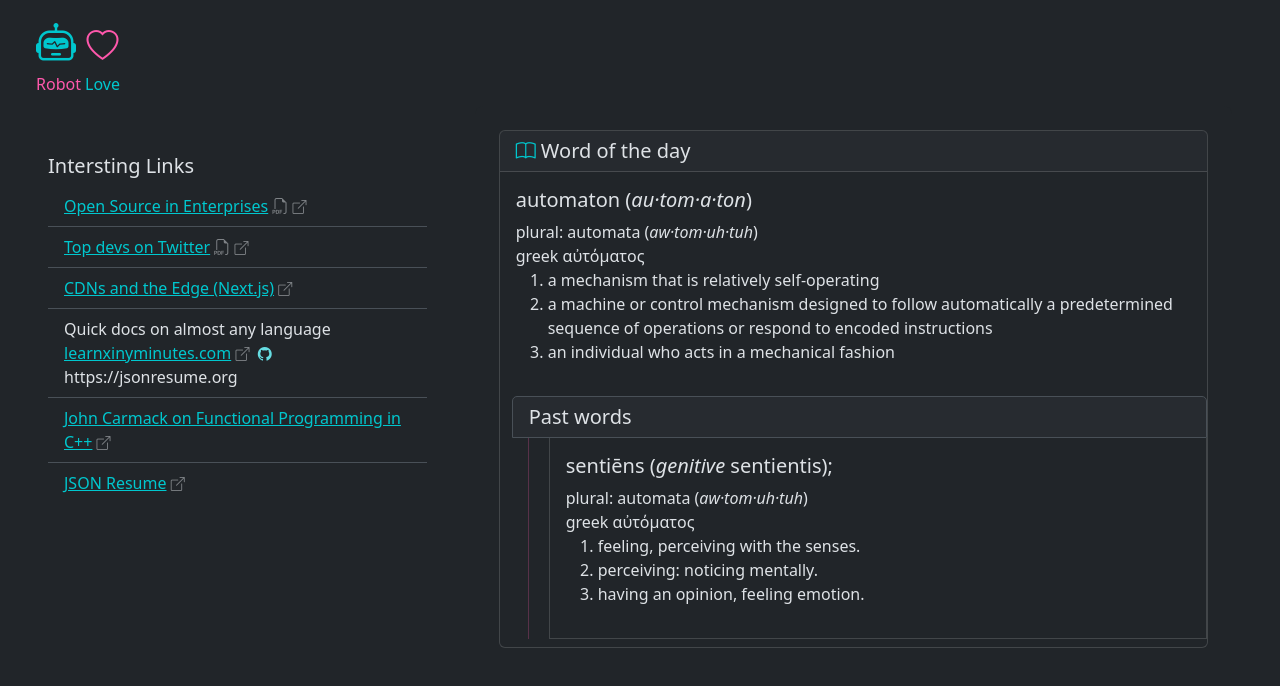
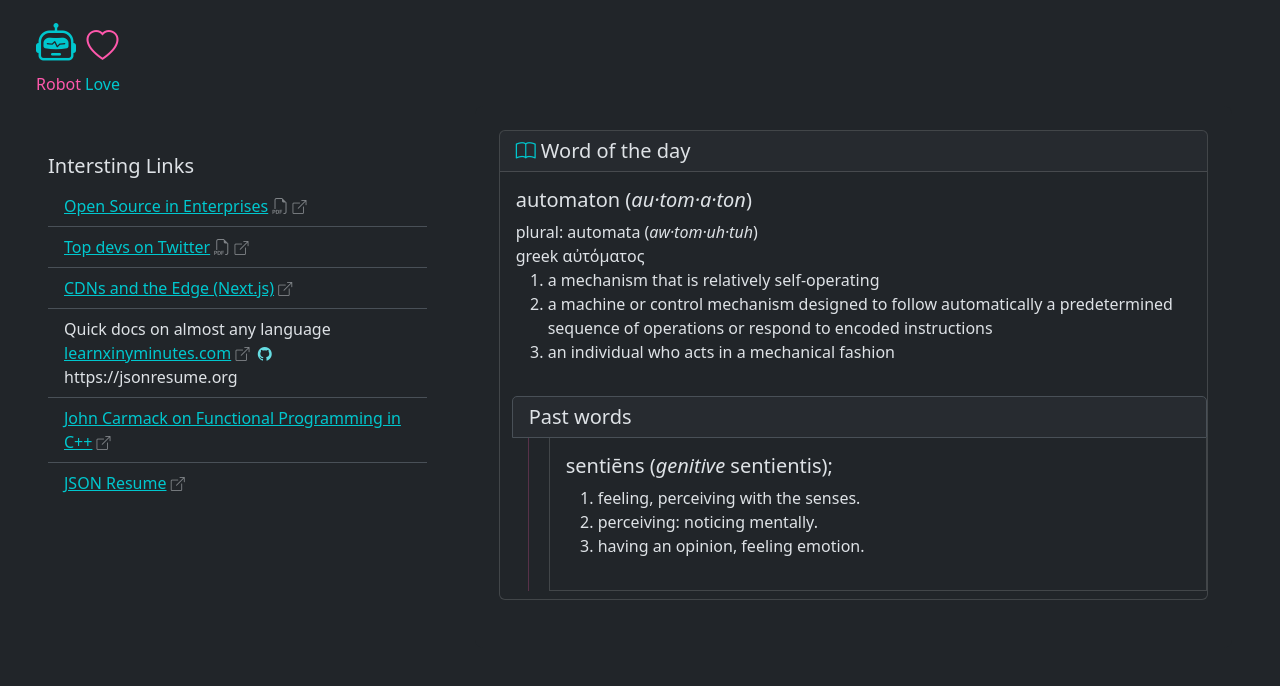
Before and after one commit to imaPheven/static-site, a React (Create React App) app: page / in a window 1280 px wide. Shown: the top 686 px of the page. Built offline with nearby package versions, Linux system fonts and the light colour scheme.

Commit message:
clean-up

```diff
--- a/src/components/home.js
+++ b/src/components/home.js
@@ -96,10 +96,6 @@ export default function Home() {
                             <div class="card-body">
                               <h5 class="card-title">sentiēns (<i>genitive</i> sentientis);</h5>
                               <p class="card-text">
-                              <div>
-                                plural: automata (<i>aw·tom·uh·tuh</i>)<br/>
-                                greek αὐτόματος
-                              </div>
                                 <ol>
                                   <li>feeling, perceiving with the senses.</li>
                                   <li>perceiving: noticing mentally.</li>
@@ -112,10 +108,8 @@ export default function Home() {
                       </div>
                     </div>
                   </div>
-
                 </div>
               </div>
-
             </div>
           </div>
         </div>
```
Lines whose indentation alone changed are shown as unchanged.
